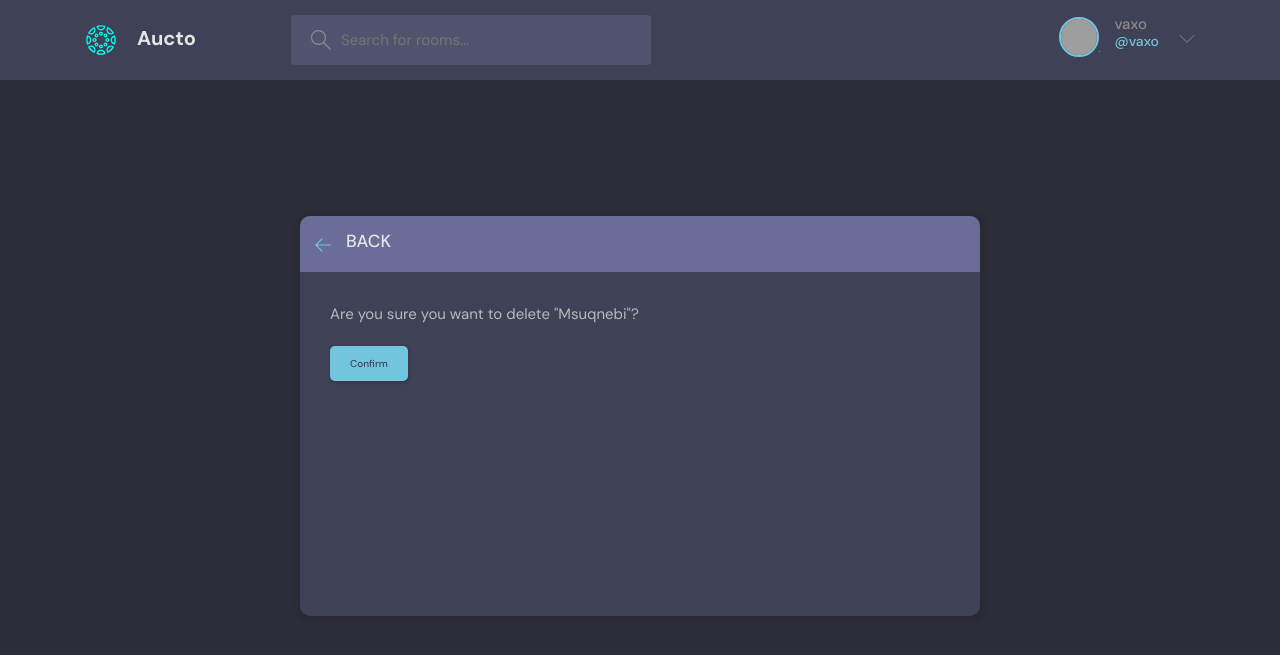
After one commit to VakhoTchelidze/Auction_website, a Django app: page /delete-item/7/ in a window 1280 px wide. The commit adds this page. Shown: the top 655 px of the page. Run offline with Django 4.2, Linux system fonts and the light colour scheme; a user stored in the database is signed in; data comes from the database, SQL or seed files in the repository; both versions use the stored data as it was after the commit; grey boxes are pictures that could not be loaded.

Commit message:
FinalCommit

```diff
--- /dev/null
+++ b/artauction/base/templates/base/delete.html
@@ -0,0 +1,37 @@
+{% extends 'main.html' %}
+
+{% block content %}
+    <main class="delete-item layout">
+        <div class="container">
+            <div class="layout__box">
+                <div class="layout__boxHeader">
+                    <div class="layout__boxTitle">
+                        <a href="{{ request.META.HTTP_REFERER }}">
+                            <svg version="1.1" xmlns="http://www.w3.org/2000/svg" width="32" height="32"
+                                viewBox="0 0 32 32">
+                                <title>arrow-left</title>
+                                <path
+                                    d="M13.723 2.286l-13.723 13.714 13.719 13.714 1.616-1.611-10.96-10.96h27.625v-2.286h-27.625l10.965-10.965-1.616-1.607z">
+                                </path>
+                            </svg>
+                        </a>
+                        <h3>Back</h3>
+                    </div>
+                </div>
+                <div class="layout__body">
+                    <form class="form" method="POST" action="">
+                        {% csrf_token %}
+                        <div class="form__group">
+                            <p>Are you sure you want to delete "{{ obj }}"?</p>
+                        </div>
+
+                        <div class="for__group">
+                            <input class="btn btn--main" type="submit" value="Confirm" />
+                        </div>
+
+                    </form>
+                </div>
+            </div>
+        </div>
+    </main>
+{% endblock %}
--- a/artauction/base/urls.py
+++ b/artauction/base/urls.py
@@ -9,5 +9,6 @@ urlpatterns = [
     path('logout/', views.logout_user, name='logout'),
     path('profile/<str:pk>/', views.user_profile, name='user-profile'),
     path('update-user/', views.update_user, name='update-user'),
-    path('create-item/', views.create_item, name='create-item')
+    path('create-item/', views.create_item, name='create-item'),
+    path('delete-item/<str:pk>/', views.delete_item, name='delete-item'),
 ]
--- a/artauction/base/views.py
+++ b/artauction/base/views.py
@@ -209,3 +209,17 @@ def create_item(request):
 
     context = {'form': form, 'categories': categories}
     return render(request, 'base/item_form.html', context)
+
+
+@login_required(login_url='login')
+def delete_item(request, pk):
+    item = Item.objects.get(id=pk)
+
+    if request.user != item.artist:
+        return HttpResponse('<h1>You do not have permission to delete Item</h1>')
+
+    if request.method == 'POST':
+        item.delete()
+        return redirect('home')
+
+    return render(request, 'base/delete.html', {'obj': item})
--- a/artauction/templates/navbar.html
+++ b/artauction/templates/navbar.html
@@ -3,7 +3,7 @@
 <header class="header header--loggedIn">
     <div class="container">
       <a href="/" class="header__logo">
-        <img src="{% static 'images/assets/logo.svg' %}" />
+        <img src="{% static 'images/assets/logo2.svg' %}" />
         <h1>Aucto</h1>
       </a>
       <form class="header__search" method="GET" action="{% url 'home' %}">
```
Also changed, not shown: artauction/base/templates/base/item.html (+10 -1 lines), artauction/base/migrations/0001_initial.py, artauction/base/migrations/0002_alter_item_bid_end_date_collection_bid.py (deleted), artauction/base/migrations/0003_bid_bid_alter_item_bid_end_date.py (deleted), artauction/base/migrations/0004_item_active_alter_item_bid_end_date.py (deleted), artauction/base/migrations/0005_alter_item_bid_end_date.py (deleted), artauction/base/migrations/0006_item_picture_alter_item_bid_end_date.py (deleted), artauction/base/migrations/0007_alter_item_active_alter_item_bid_end_date_comment.py (deleted), artauction/db.sqlite3, artauction/static/images/assets/logo1.svg (added), artauction/static/images/assets/logo2.svg (added).
